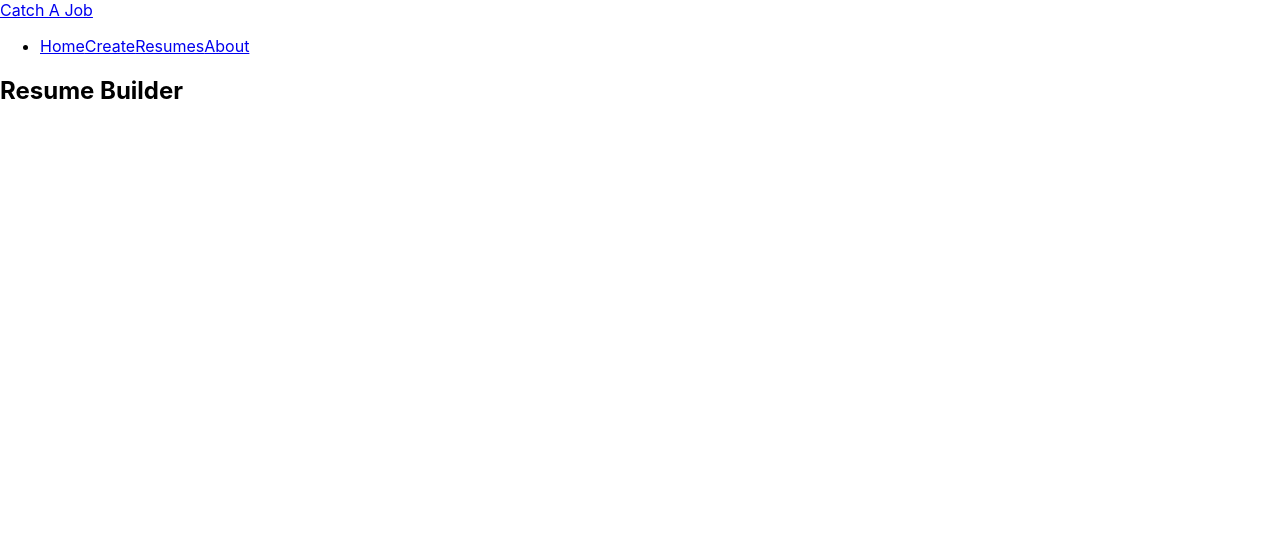
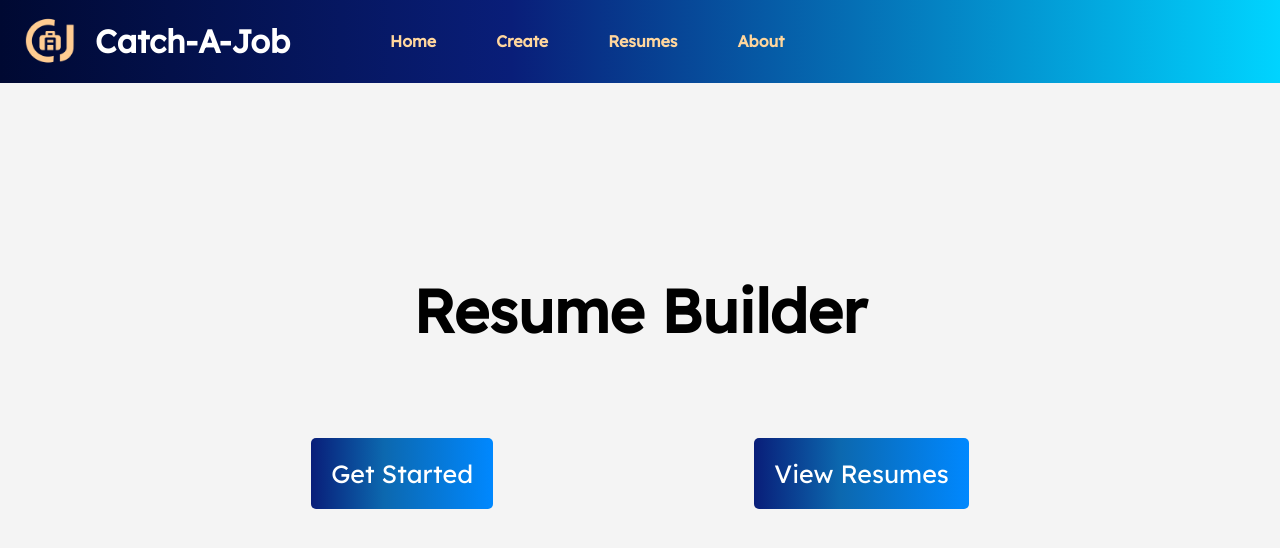
Before and after one commit to annkc/Resume-Builder, a React (Create React App) app in the folder frontend/: page /home in a window 1280 px wide. Shown: the top 548 px of the page. Built offline with nearby package versions, Linux system fonts and the light colour scheme.

Commit message:
Added CSS styling to some pages.

```diff
--- a/frontend/src/components/NavBar.js
+++ b/frontend/src/components/NavBar.js
@@ -1,13 +1,23 @@
+import {Link} from 'react-router-dom';
+import styles from './NavBar.module.css'
+
 export default function NavBar() {
-    return <nav className="nav">
-        <a href="/" className="site-name">Catch A Job</a>
-        <ul>
-            <li>
-                <a href="/home">Home</a>
-                <a href="/create-resume">Create</a>
-                <a href="/resumes">Resumes</a>
-                <a href="/about">About</a>
-            </li>
-        </ul>
-    </nav>
+    return (
+    <div className={styles.nav_container}>
+        <img src ="/images/Catch_a_job_logo_orange.png" alt=""/>
+        <div className={styles.site_title}>
+            <Link to="/">
+                <h1>Catch-A-Job</h1>
+            </Link>
+        </div>
+        <div className={styles.links}>
+        <li>
+            <ul><a href="/home">Home</a></ul>
+            <ul><a href="/create-resume">Create</a></ul>
+            <ul><a href="/resumes">Resumes</a></ul>
+            <ul><a href="/about">About</a></ul>
+        </li>
+        </div>
+    </div>
+    )
 }
--- a/frontend/src/components/NavBar.module.css
+++ b/frontend/src/components/NavBar.module.css
@@ -0,0 +1,42 @@
+@import url('https://fonts.googleapis.com/css2?family=Lexend&display=swap');
+
+.nav_container {
+    display: flex;
+    align-items: center;
+    background-color: rgb(241, 241, 241);
+    font-family: 'Lexend', sans-serif;
+    background: rgb(0,9,50);
+    background: linear-gradient(90deg, rgba(0,9,50,1) 0%, rgba(9,30,121,1) 40%, rgba(0,212,255,1) 100%);
+}
+
+.nav_container img {
+    height: 50px;
+    padding-left: 25px;
+}
+
+.site_title a {
+    display: flex;
+    text-decoration: none;
+    color:rgb(255, 255, 255);
+    padding-left: 20px;
+    padding-bottom: 0px;
+}
+
+.links li {
+    margin-left: 50px;
+    display: flex;
+    justify-content: space-between;
+    align-items: flex-start;
+}
+
+.links a {
+    padding: 10px;
+    font-weight: bold;
+    color:rgb(255, 214, 157);
+    text-decoration: none;
+
+}
+
+.links a:hover {
+    color: rgb(255, 166, 122);
+}
--- a/frontend/src/components/ResumeDetails.module.css
+++ b/frontend/src/components/ResumeDetails.module.css
@@ -0,0 +1,22 @@
+@import url('https://fonts.googleapis.com/css2?family=Lexend&display=swap');
+
+.resume_details {
+    width: 90%;
+    background-color: white;
+    padding: 5px;
+    border-radius: 10px;
+    box-shadow: 1px 2px 4px 0px darkgray;
+}
+
+.resume_details h4 {
+    padding: 5px;
+    color: rgb(39, 127, 227);
+}
+
+.resume_details p {
+    padding: 5px;
+}
+
+.resume_details:hover {
+    background-color: aliceblue;
+}
--- a/frontend/src/index.css
+++ b/frontend/src/index.css
@@ -7,7 +7,10 @@ body {
   -moz-osx-font-smoothing: grayscale;
 }
 
-code {
-  font-family: source-code-pro, Menlo, Monaco, Consolas, 'Courier New',
-    monospace;
+.header .container {
+  margin: 0 auto;
+  display: flex;
+  align-items: center;
+  justify-content: space-between;
+  text-decoration: none;
 }
--- a/frontend/src/pages/Home.js
+++ b/frontend/src/pages/Home.js
@@ -1,7 +1,15 @@
+import styles from './Home.module.css'
+
 const Home = () => {
     return (
-        <div className="home">
-            <h2>Resume Builder</h2>
+        <div className={styles.home}>
+            <div className={styles.main_title}>
+                <h1>Resume Builder</h1>
+            </div>
+            <div className={styles.buttons}>
+                <button>Get Started</button>
+                <button>View Resumes</button>
+            </div>
         </div>
     )
 }
--- /dev/null
+++ b/frontend/src/pages/Home.module.css
@@ -0,0 +1,37 @@
+@import url('https://fonts.googleapis.com/css2?family=Lexend&display=swap');
+.main_title {
+    font-family: 'Lexend', sans-serif;
+    display: flex;
+    padding-top: 150px;
+    font-size: 30px;
+    justify-content: center;
+
+}
+
+.buttons {
+
+    display: flex;
+    justify-content: center;
+    padding: 50px;
+    justify-content: space-evenly;
+
+}
+.home button {
+    color: white;
+    display: inline;
+    background: rgb(0,9,50);
+    background: linear-gradient(90deg, rgba(9,30,121,1) 0%, rgb(12, 104, 175) 40%, rgb(0, 136, 255) 100%);
+    background-color: rgb(255, 189, 114);
+    border-color: rgb(0,9,50);
+    border: none;
+    border-radius: 5px;
+    font-family: 'Lexend', sans-serif;
+    font-size: 25px;
+    padding: 20px;
+}
+
+.home button:hover {
+    cursor: pointer;
+    color: rgb(255, 215, 141);
+    translate: 0px 3px;
+}
--- a/frontend/src/pages/Resumes.js
+++ b/frontend/src/pages/Resumes.js
@@ -1,5 +1,7 @@
 import { useEffect, useState } from 'react';
 import ResumeDetails from '../components/ResumeDetails';
+import styles from './Resumes.module.css'
+
 
 const Resumes = () => {
     const [resumes, setResumes] = useState(null);
@@ -19,7 +21,7 @@ const Resumes = () => {
     }, [])
 
     return (
-        <div className="resumes">
+        <div className={styles.resumes}>
             <h2>Resume Viewer</h2>
             {resumes && resumes.map((resume) => {
                 return <ResumeDetails key={resume._id} resume={ resume }/>
--- /dev/null
+++ b/frontend/src/pages/Resumes.module.css
@@ -0,0 +1,16 @@
+body {
+    background-color: rgb(244, 244, 244);
+}
+
+.resumes h2 {
+    padding-left: 15px;
+}
+.resumes {
+    display: grid;
+    grid-template-rows: auto;
+    align-items: center;
+    gap: 50px;
+    padding: 15px;
+    justify-content: space-between;
+    background-color: rgb(242, 242, 242);
+}
```
Also changed, not shown: frontend/public/images/Catch_a_job_logo_orange.png (added), frontend/public/images/Catch_a_job_logo_white.png (added), frontend/src/index.js (line endings or trailing spaces).
